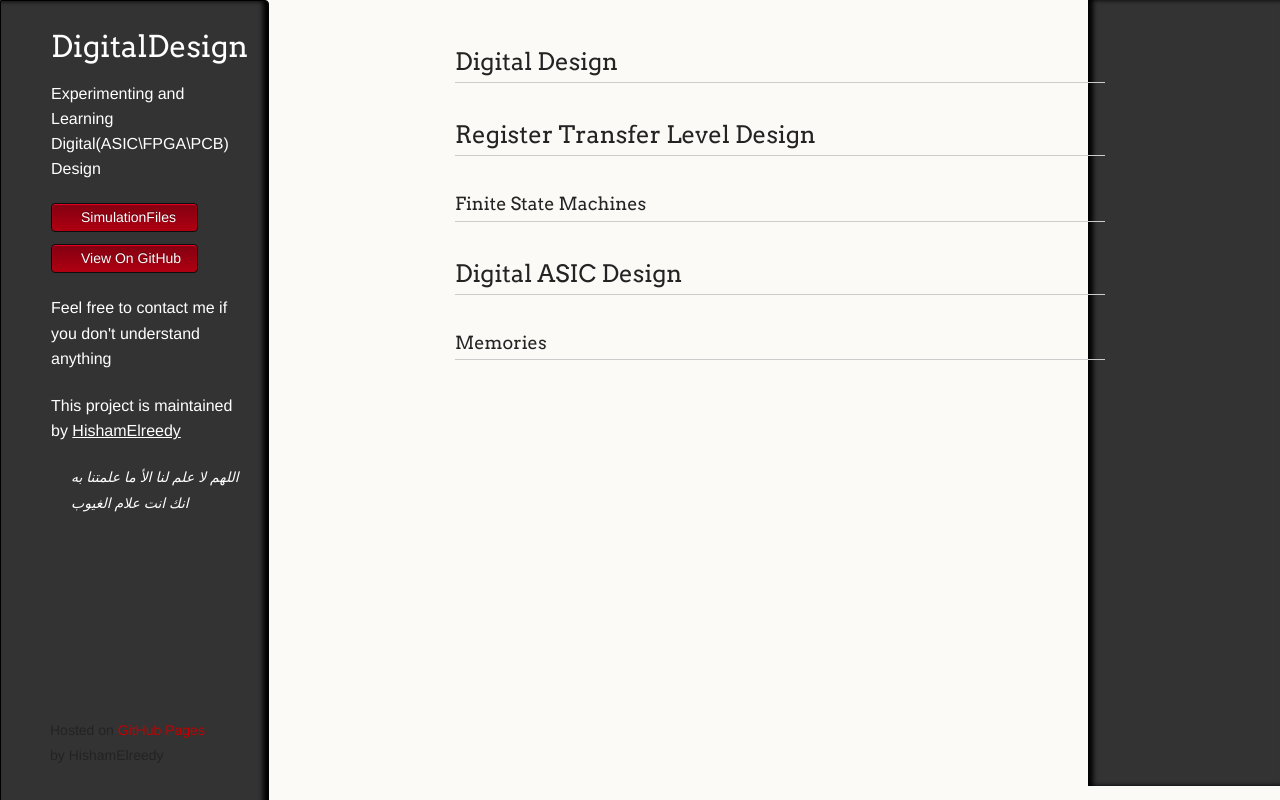
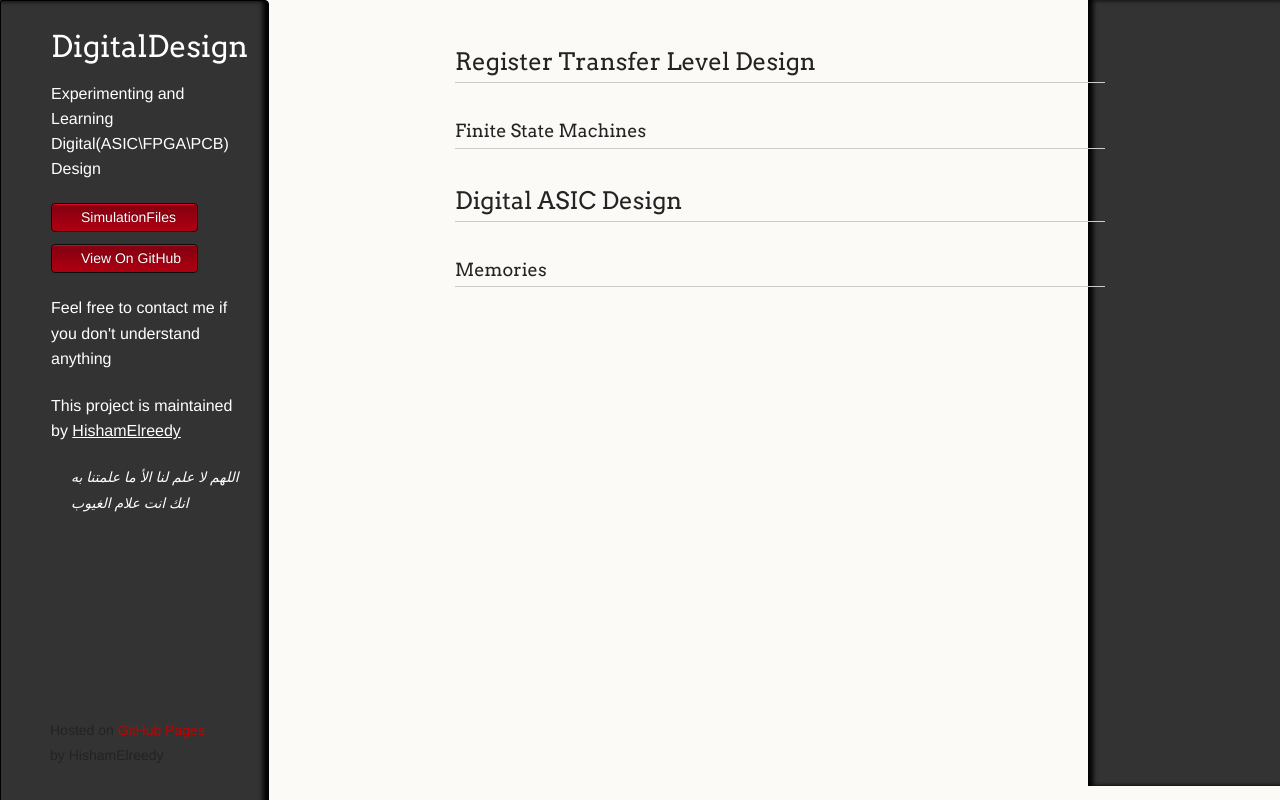
Before and after one commit to Digital-Systems-Design/Digital-IC-Design, a plain HTML site: page index.html in a window 1280 px wide. Drawn offline with nearby package versions, Linux system fonts and the light colour scheme; some packages are replaced by stand-ins of ours; a script that the page names is missing; a web font is replaced by a local one.

Commit message:
impcommit

```diff
--- a/index.html
+++ b/index.html
@@ -27,7 +27,6 @@
 
         </header>
     <section>
-        <h2>Digital Design</h2>
         <h2>Register Transfer Level Design</h2>
             <h3>Finite State Machines</h3>
         <h2>Digital ASIC Design</h2>
```
